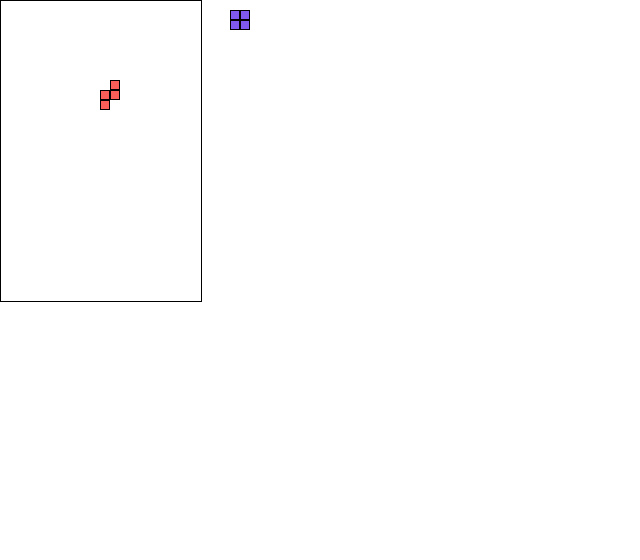
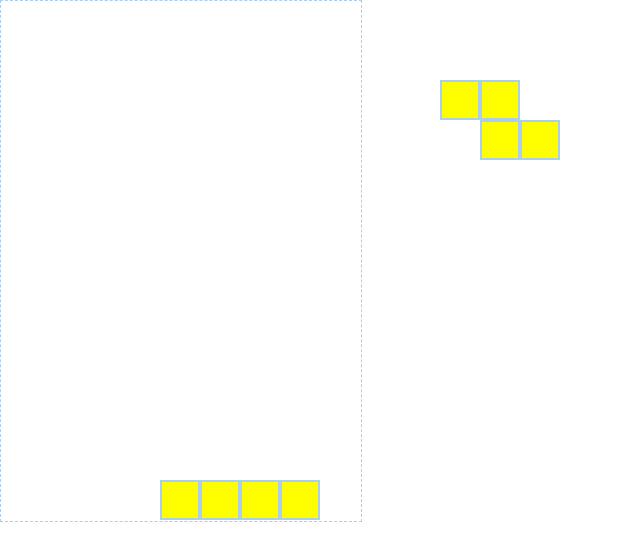
Before and after one commit to Gstring-w/TypeScript_Etris_OOP, a website built with webpack: page public/index.html in a window 1280 px wide. Shown: the whole page, without its empty margins (0-640 px from the left). Built offline with nearby package versions, Linux system fonts and the light colour scheme.

Commit message:
修改以前类,开发一半游戏类

```diff
--- a/public/index.html
+++ b/public/index.html
@@ -10,6 +10,11 @@
         padding: 0;
         margin: 0;
       }
+      #root {
+        width: 360px;
+        height: 520px;
+        border: 1px dashed #abcdef;
+      }
     </style>
   </head>
   <body>
--- a/src/config/square_group.ts
+++ b/src/config/square_group.ts
@@ -5,7 +5,7 @@ import { Point } from "../type/type";
  * 形状数组
  */
 
-export let shap: any = {
+export const shap: any = {
   //“山”字型
 
   mountain: [
@@ -165,3 +165,22 @@ export let shap: any = {
     }
   ]
 };
+
+export enum configShapEnum {
+  mountain = "mountain",
+  sevenPositive = "sevenPositive",
+  sevenPassive = "sevenPassive",
+  field = "field",
+  zonePassive = "zonePassive",
+  zonePositive = "zonePositive",
+  longStringPositive = "longStringPositive",
+  longStringPassive = "longStringPassive",
+  dot = "dot"
+}
+
+export enum configColor {
+  red = "red",
+  blue = "blue",
+  black = "black",
+  yellow = "yellow"
+}
--- a/src/config/square_size.ts
+++ b/src/config/square_size.ts
@@ -3,7 +3,7 @@
  */
 
 export default {
-  width: 10,
-  heigth: 10,
-  border: "1px solid #000"
+  width: 40,
+  heigth: 40,
+  border: "2px solid #abcdef"
 };
--- a/src/config/viewer.config.ts
+++ b/src/config/viewer.config.ts
@@ -1,5 +1,5 @@
 export default {
-  width: 20,
-  height: 30,
+  width: 9, //多少个格子
+  height: 12,
   container: document.getElementById("root")
 };
--- /dev/null
+++ b/src/core/Game.ts
@@ -0,0 +1,51 @@
+/**
+ *  游戏类  -> 依赖于SquarMove静态类
+ *  游戏开始，游戏结束，游戏暂停， （游戏开始时，可以传入一个函数？该函数执行完游戏开始，）
+ *  游戏积分
+ */
+// import { SquareMove } from "./core/SquareMove";
+import { SquareGroup } from "./SquareGroup";
+import { Point, shapClass } from "../type/type";
+import { Random } from "./Random";
+import { HashShapClass } from "./SquareGroupSub";
+import viewerConfig from "../config/viewer.config";
+import { ViewerDom } from "../viewer/Viewer";
+import { SquareMove } from "./SquareMove";
+
+export class Game {
+  private static _time: number | null = null;
+  private static current: SquareGroup = Game.createSquare({ x: 5, y: 3 });
+  private static next: SquareGroup = Game.createSquare(Game.caluPointNext());
+  static start(cb?: Function) {
+    Game._time = window.setInterval(() => {
+      SquareMove.move(Game.current.shap, Game.current, {
+        x: Game.current.point.x,
+        y: Game.current.point.y + 1
+      });
+    }, 500);
+  }
+
+  private static createSquare(point: Point) {
+    const shap: string = Random.shap();
+    const ShapClass = HashShapClass[shap as "dot"];
+    const s = new ShapClass(point, Random.color());
+    s.squarePointGroup.forEach(item => {
+      item.square.viewer = new ViewerDom(item.square);
+      item.square.viewer.show();
+    });
+    return s;
+  }
+
+  private static caluPointNext(): Point {
+    return { x: viewerConfig.width + 3, y: 3 };
+  }
+
+  private static switch() {
+    Game.current = Game.next;
+    Game.current.point = {
+      x: 5,
+      y: 3
+    };
+    Game.next = Game.createSquare(Game.caluPointNext());
+  }
+}
--- a/src/core/Random.ts
+++ b/src/core/Random.ts
@@ -1,39 +1,28 @@
 /**
- * 随机类，随机显示颜色，形状
+ * 处理配置文件，并随机抛出一个形状，颜色
  */
 
-import { shap } from "../config/square_group";
-import { Point } from "../type/type";
-import { arr } from "./SquareGroupSub";
+import { configShapEnum, configColor } from "../config/square_group";
+import { Shap } from "../type/type";
+
 export class Random {
-  private static _shap: any[] = [];
-  private static init() {
-    // console.log(new shap().field);
-    for (const key in shap) {
-      if (shap.hasOwnProperty(key)) {
-        Random._shap.push(key);
+  static shap(): string {
+    let arr: any[] = [];
+    for (const key in configShapEnum) {
+      if (configShapEnum.hasOwnProperty(key)) {
+        arr.push(key);
       }
     }
+    return arr[Math.floor(Math.random() * arr.length)];
   }
-
-  private static random(x: number): number {
-    return Math.floor(Math.random() * x);
-  }
-
-  static shap(): string {
-    Random.init();
-    let num: number = Random.random(Random._shap.length);
-    console.log(num);
-    return Random._shap[num];
-  }
-
   static color(): string {
-    return `rgb(${Random.random(255)},${Random.random(255)},${Random.random(
-      255
-    )})`;
-  }
-
-  static number(n: number): number {
-    return Random.random(n);
+    let arr: any[] = [];
+    for (const key in configColor) {
+      if (configColor.hasOwnProperty(key)) {
+        const element = configColor[key];
+        arr.push(element);
+      }
+    }
+    return arr[Math.floor(Math.random() * arr.length)];
   }
 }
--- a/src/core/SquareGroupSub.ts
+++ b/src/core/SquareGroupSub.ts
@@ -90,7 +90,7 @@ class DotShap extends SquareGroup {
   public shap: Point[] = shap["field"];
 }
 
-export const hash = {
+export const HashShapClass = {
   mountain: MountainShap,
   sevenPositive: SevenPositiveShap,
   sevenPassive: SevenPassiveShap,
@@ -101,15 +101,3 @@ export const hash = {
   longStringPassive: LongStringPassiveShap,
   dot: DotShap
 };
-
-export const arr = [
-  DotShap,
-  LongStringPassiveShap,
-  LongStringPositiveShap,
-  ZonePositiveShap,
-  ZonePassiveShap,
-  MountainShap,
-  SevenPositiveShap,
-  SevenPassiveShap,
-  FieldShap
-];
--- a/src/index.ts
+++ b/src/index.ts
@@ -1,31 +1,43 @@
 import { ViewerDom } from "./viewer/Viewer";
-import { GameInterface } from "./viewer/GameInterface";
 import { Random } from "./core/Random";
-import { arr } from "./core/SquareGroupSub";
 import { Point } from "./type/type";
-import { SquareGroup } from "./core/SquareGroup";
+import { HashShapClass } from "./core/SquareGroupSub";
+import { SquareMove } from "./core/SquareMove";
+import { Game } from "./core/Game";
 // import { SquareMove } from "./core/SquareMove";
 
-function createSquare(point: Point): SquareGroup {
-  const s = new arr[(Random.number(arr.length))](point, Random.color());
+// function createSquare(point: Point): SquareGroup {
+//   const s = new arr[(Random.number(arr.length))](point, Random.color());
 
-  s.squarePointGroup.forEach(item => {
-    item.square.viewer = new ViewerDom(item.square);
-    item.square.viewer.show();
-  });
-  return s;
-}
+//   s.squarePointGroup.forEach(item => {
+//     item.square.viewer = new ViewerDom(item.square);
+//     item.square.viewer.show();
+//   });
+//   return s;
+// }
 
-GameInterface.init();
-GameInterface.start(createSquare);
+// GameInterface.init();
+// GameInterface.start(createSquare);
 
-class CreateSquare {
-  private s: SquareGroup;
-  constructor(private _shap: Point[], point: Point) {
-    this.s = new arr[(Random.number(arr.length))](point, Random.color());
-  }
+// const shap: string = Random.shap();
+// const ShapClass = HashShapClass[shap as "dot"];
+// const s = new ShapClass({ x: 5, y: 3 }, Random.color());
+// s.squarePointGroup.forEach(item => {
+//   item.square.viewer = new ViewerDom(item.square);
+//   item.square.viewer.show();
+// });
 
-  // public excuse(){
-  //   SquareMove.move(this)
-  // }
-}
+// // 游戏进程
+// function gameExcuse() {
+//   SquareMove.move(s.shap, s, { x: s.point.x, y: s.point.y + 1 });
+// }
+
+// function createSquare(point: Point) {
+//   return new ShapClass(point, Random.color());
+// }
+
+// 游戏类  -> 依赖于SquarMove静态类
+// 游戏开始，游戏结束，游戏暂停， （游戏开始时，可以传入一个函数？该函数执行完游戏开始，）
+// 游戏积分
+
+Game.start();
--- a/src/viewer/GameInterface.ts
+++ /dev/null
@@ -1,44 +0,0 @@
-/**
- *
- * 根据配置初始化游戏界面
- */
-import size from "../config/square_size";
-import viewer from "../config/viewer.config";
-import { Point } from "../type/type";
-import { SquareGroup } from "../core/SquareGroup";
-import { ViewerDom } from "./Viewer";
-import { ECANCELED } from "constants";
-import { SquareMove } from "../core/SquareMove";
-
-export class GameInterface {
-  private static timer: number;
-  private static fast: number = 1000;
-  private static currentSquare: SquareGroup;
-  private static nextSquare: SquareGroup;
-  static init() {
-    if (viewer.container) {
-      viewer.container.style.width = `${size.width * viewer.width}px`;
-      viewer.container.style.height = `${size.heigth * viewer.height}px`;
-      viewer.container.style.border = `1px solid #000`;
-    }
-  }
-  private static initPoint(): Point {
-    return { x: Math.ceil(viewer.width / 2), y: 2 };
-  }
-
-  private static initNextPoint(): Point {
-    return { x: Math.ceil(viewer.width + 3), y: 2 };
-  }
-
-  static start(createSquare: Function) {
-    GameInterface.currentSquare = createSquare(GameInterface.initPoint());
-    GameInterface.nextSquare = createSquare(GameInterface.initNextPoint());
-
-    setInterval(() => {
-      GameInterface.currentSquare.point = {
-        x: GameInterface.currentSquare.point.x,
-        y: GameInterface.currentSquare.point.y + 1
-      };
-    }, 1000);
-  }
-}
```
Also changed, not shown: src/type/type.ts (+8 -0 lines).
